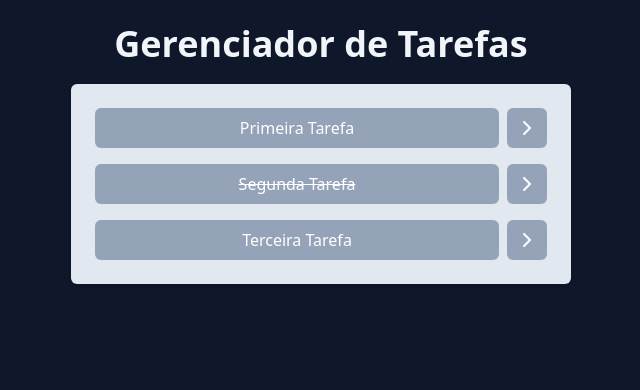
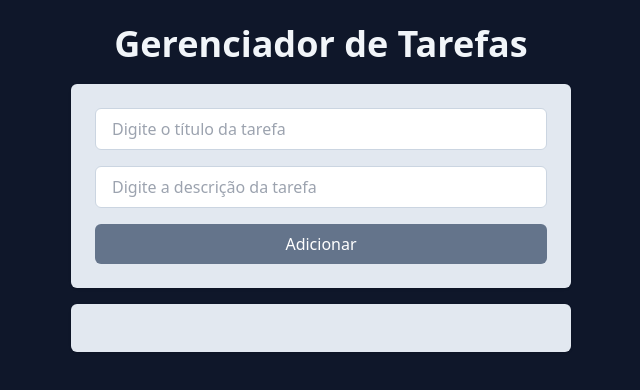
Before and after one commit to Willsonbs/React, a React (Vite) app in the folder curso-de-react/: page / in a window 1280 px wide. Shown: the top 390 px of the page, without its empty margins (319-959 px from the left). Built offline with nearby package versions, Linux system fonts and the light colour scheme.

Commit message:
segunda etapa
Adição das tarefas ok, estilização da descrição das tarefas

```diff
--- a/curso-de-react/index.html
+++ b/curso-de-react/index.html
@@ -4,7 +4,7 @@
     <meta charset="UTF-8" />
     <link rel="icon" type="image/svg+xml" href="/vite.svg" />
     <meta name="viewport" content="width=device-width, initial-scale=1.0" />
-    <title>Vite + React</title>
+    <title>Estudando Vite + React</title>
   </head>
   <body>
     <div id="root"></div>
--- a/curso-de-react/package.json
+++ b/curso-de-react/package.json
@@ -12,7 +12,9 @@
   "dependencies": {
     "lucide-react": "^0.435.0",
     "react": "^18.3.1",
-    "react-dom": "^18.3.1"
+    "react-dom": "^18.3.1",
+    "react-router-dom": "^7.1.3",
+    "uuid": "^11.0.5"
   },
   "devDependencies": {
     "@eslint/js": "^9.9.0",
--- a/curso-de-react/src/App.jsx
+++ b/curso-de-react/src/App.jsx
@@ -1,55 +1,56 @@
-
+import { useState, useEffect } from "react";
+import { v4 as uuidv4 } from "uuid";
 import Tasks from "./components/Tasks";
 import AddTask from "./components/AddTasks";
-import { useState } from "react";
 
 function App() {
-  const [tasks, setTasks] = useState([
-    {
-      id: 1,
-      title: "Primeira Tarefa",
-      description: "Esta é a descrição da primeira tarefa",
-      isCompleted: false,
-    },
+  // Carregar as tarefas do localStorage ao iniciar
+  const loadTasks = () => {
+    const savedTasks = localStorage.getItem("tasks");
+    return savedTasks ? JSON.parse(savedTasks) : [];
+  };
 
-    {
-      id: 2,
-      title: "Segunda Tarefa",
-      description: "Esta é a descrição da segunda tarefa",
-      isCompleted: true,
-    },
+  const [tasks, setTasks] = useState(loadTasks);
 
-    {
-      id: 3,
-      title: "Terceira Tarefa",
-      description: "Esta é a descrição da terceira tarefa",
-      isCompleted: false,
-    },
-  ]);
+  // Atualizar o localStorage sempre que tasks for alterado
+  useEffect(() => {
+    localStorage.setItem("tasks", JSON.stringify(tasks));
+  }, [tasks]);
 
   function onTaskClick(taskId) {
-    // Implementar a função para marcar uma tarefa como concluída
-    // Atualizar o estado da tarefa concluída na lista de tarefas
-    // Utilizar o setTasks para fazer a alteração
-    // Exemplo: setTasks(tasks.map(task => task.id === id? {...task, isCompleted:!task.isCompleted } : task))
-    const newTasks = tasks.map((task) => {
-      if (task.id == taskId) {
-        return { ...task, isCompleted: !task.isCompleted };
-      }
-      return task;
-    });
+    const newTasks = tasks.map((task) =>
+      task.id === taskId ? { ...task, isCompleted: !task.isCompleted } : task
+    );
+    setTasks(newTasks);
+  }
 
+  function onDeleteTaskClick(taskId) {
+    const newTasks = tasks.filter((task) => task.id !== taskId);
     setTasks(newTasks);
+  }
+
+  function onAddTaskSubmit(title, description) {
+    const newTask = {
+      id: uuidv4(),
+      title,
+      description,
+      isCompleted: false,
+    };
+    setTasks((prevTasks) => [...prevTasks, newTask]);
   }
 
   return (
     <div className="w-screen h-screen bg-slate-900 flex justify-center p-6">
-      <div className="w-[500px]">
+      <div className="w-[500px] space-y-4">
         <h1 className="text-4xl text-slate-100 font-bold text-center mb-5">
           Gerenciador de Tarefas
         </h1>
-        <Tasks tasks={tasks} onTaskClick={onTaskClick}/>
-        <AddTask />
+        <AddTask onAddTaskSubmit={onAddTaskSubmit} />
+        <Tasks
+          tasks={tasks}
+          onTaskClick={onTaskClick}
+          onDeleteTaskClick={onDeleteTaskClick}
+        />
       </div>
     </div>
   );
--- a/curso-de-react/src/components/AddTasks.jsx
+++ b/curso-de-react/src/components/AddTasks.jsx
@@ -1,7 +1,39 @@
-function AddTask() {
+import { useState } from "react";
 
-    <h1>Add Task</h1>
-
+function AddTask({ onAddTaskSubmit }) {
+  const [title, setTitle] = useState("");
+  const [description, setDescription] = useState("");
+  return (
+    <div className="space-y-4 p-6 bg-slate-200 rounded-md shadow flex flex-col">
+      <input
+        type="text"
+        placeholder="Digite o título da tarefa"
+        className="border border-slate-300 outline-slate-600 px-4 py-2 rounded-md"
+        value={title}
+        onChange={(event) => setTitle(event.target.value)}
+      />
+      <input
+        type="text"
+        placeholder="Digite a descrição da tarefa"
+        className="border border-slate-300 outline-slate-600 px-4 py-2 rounded-md"
+        value={description}
+        onChange={(event) => setDescription(event.target.value)}
+      />
+      <button
+        onClick={() => {
+            if (!title.trim() ||!description.trim()) {
+              return alert ("Preencha o título e a descrição da tarefa")
+            }
+            onAddTaskSubmit(title, description);
+            setTitle("");
+            setDescription("");
+        }}
+        className="bg-slate-500 text-white px-4 py-2 rounded-md font-medium"
+      >
+        Adicionar
+      </button>
+    </div>
+  );
 }
 
 export default AddTask;
--- a/curso-de-react/src/components/Tasks.jsx
+++ b/curso-de-react/src/components/Tasks.jsx
@@ -1,19 +1,33 @@
-import { ChevronRightIcon } from "lucide-react";
+import { ChevronRightIcon, Trash } from "lucide-react";
+import { useNavigate } from "react-router-dom";
 
-function Tasks(props) {
+function Tasks({tasks, onTaskClick, onDeleteTaskClick}) {
+  const navigate = useNavigate();
+
+function onSeeDetailsClick(tasks){
+  const query = new URLSearchParams();
+  query.set('title', tasks.title);
+  query.set('description', tasks.description);
+  navigate(`/task?${query.toString()}`)
+}
+
   return (
     <ul className="space-y-4 p-6 bg-slate-200 rounded-md shadow">
-      {props.tasks.map((tasks) => (
+      {tasks.map((tasks) => (
         <li key={tasks.id} className="flex gap-2">
           <button
-            onClick={() => props.onTaskClick(tasks.id)}
+            onClick={() => onTaskClick(tasks.id)}
             className={`bg-slate-400 w-full text-white p-2 rounded-md
             ${tasks.isCompleted && "line-through"}`}
           >
             {tasks.title}
           </button>
-          <button className="bg-slate-400 rounded-md p-2 text-white">
+          <button onClick={() => onSeeDetailsClick(tasks) } className="bg-slate-400 rounded-md p-2 text-white">
             <ChevronRightIcon />
+          </button>
+
+          <button onClick={() => onDeleteTaskClick(tasks.id)} className="bg-slate-400 rounded-md p-2 text-white">
+            <Trash/>
           </button>
         </li>
       ))}
--- a/curso-de-react/src/main.jsx
+++ b/curso-de-react/src/main.jsx
@@ -1,10 +1,23 @@
-import { StrictMode } from 'react'
-import { createRoot } from 'react-dom/client'
-import App from './App.jsx'
-import './index.css'
+import { StrictMode } from "react";
+import { createRoot } from "react-dom/client";
+import App from "./App.jsx";
+import "./index.css";
+import { createBrowserRouter, RouterProvider } from "react-router-dom";
+import TaskPage from "./pages/TaskPage.jsx";
 
-createRoot(document.getElementById('root')).render(
+const router = createBrowserRouter([
+  {
+    path: "/",
+    element: <App />,
+  },
+  {
+    path: "/task",
+    element: <TaskPage />,
+  },
+]);
+
+createRoot(document.getElementById("root")).render(
   <StrictMode>
-    <App />
-  </StrictMode>,
-)
+    <RouterProvider router={router} />
+  </StrictMode>
+);
--- /dev/null
+++ b/curso-de-react/src/pages/TaskPage.jsx
@@ -0,0 +1,25 @@
+import { useSearchParams } from "react-router-dom";
+
+function TaskPage() {
+  const [searchParams] = useSearchParams();
+  const title = searchParams.get("title");
+  const description = searchParams.get("description");
+return (
+
+    <div className="h-screen w-screen bg-slate-900 text-white p-6">
+        <div className="w-[500px] space-y-4">
+            <h1 className="text-3xl text-slate-100 font-bold text-center mb-5">
+                Detalhes das Tarefas
+            </h1>
+
+            <div className="bg-slate-400 p-4 rounded-md">
+                <p className="text-xl text-white font-bold">{title}</p>
+                <p className="text-md text-white">{description}</p>
+
+            </div>
+        </div>
+    </div>
+  );
+}
+
+export default TaskPage;
```
Also changed, not shown: 1 other file (tests, documents, lock files or other folders).
